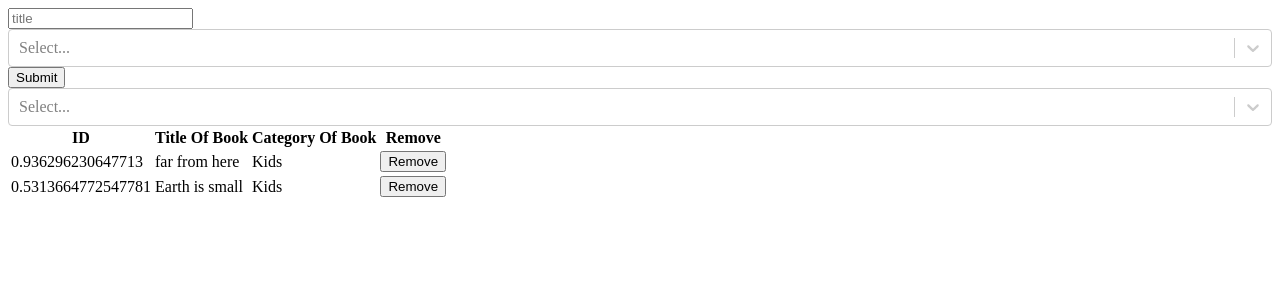
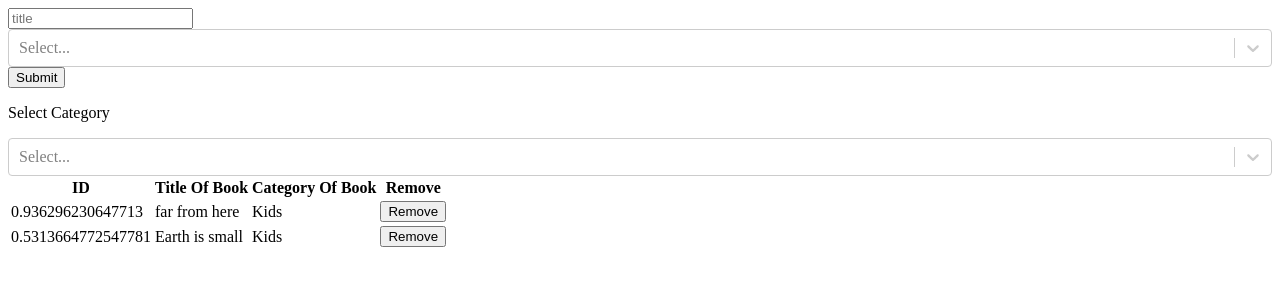
Before and after one commit to Deepakdanger/bookstore_library, a React (Create React App) app: page / in a window 1280 px wide. Shown: the top 300 px of the page. Built offline with nearby package versions, Linux system fonts and the light colour scheme.

Commit message:
Add p tag in categoryfilter component

```diff
--- a/src/components/CategoryFilter.js
+++ b/src/components/CategoryFilter.js
@@ -16,6 +16,7 @@ const CategoryFilter = ({ categorySelect }) => {
 
   return (
     <div>
+      <p> Select Category </p>
       <Select options={options} onChange={(e) => categorySelect(e)} required />
     </div>
   );
```
